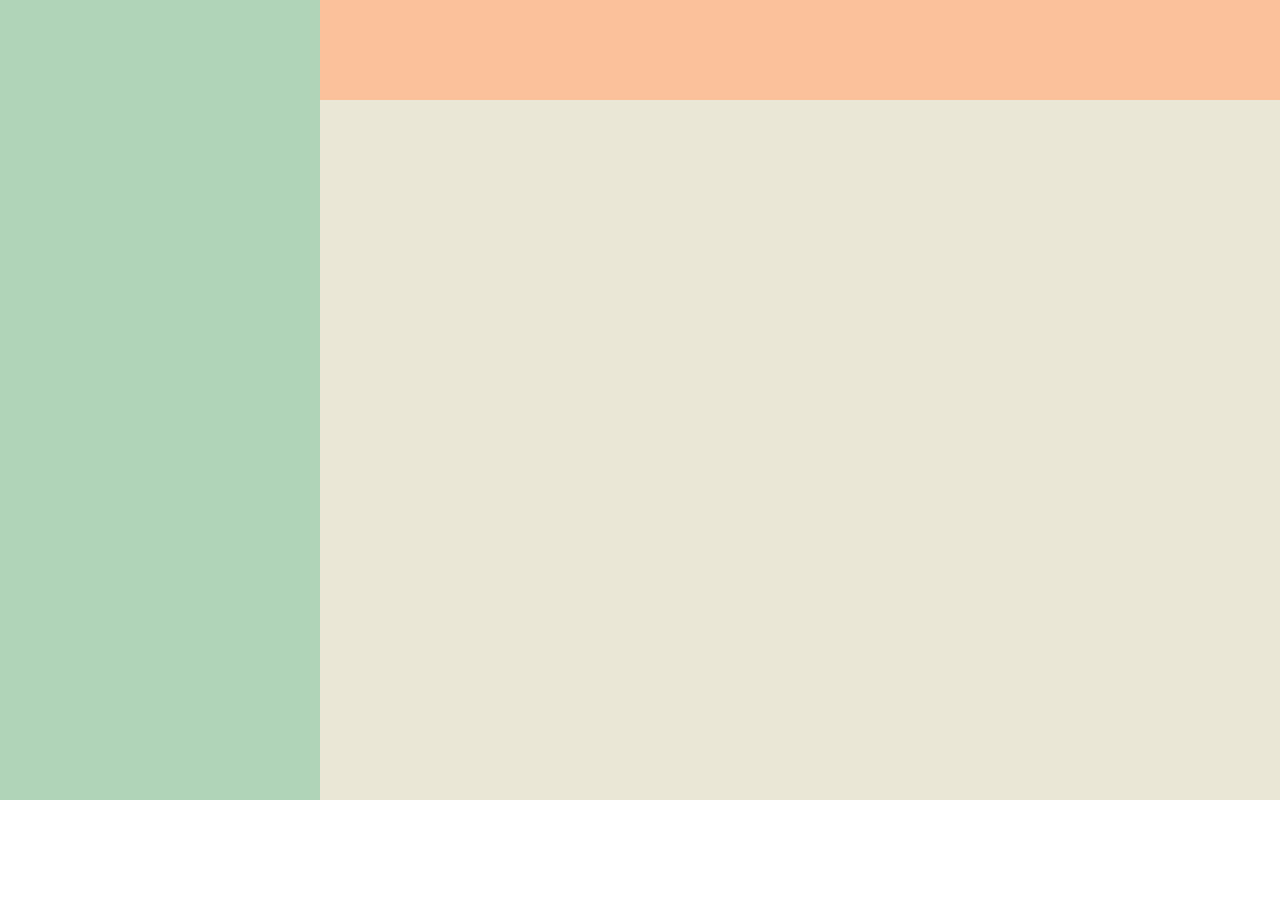
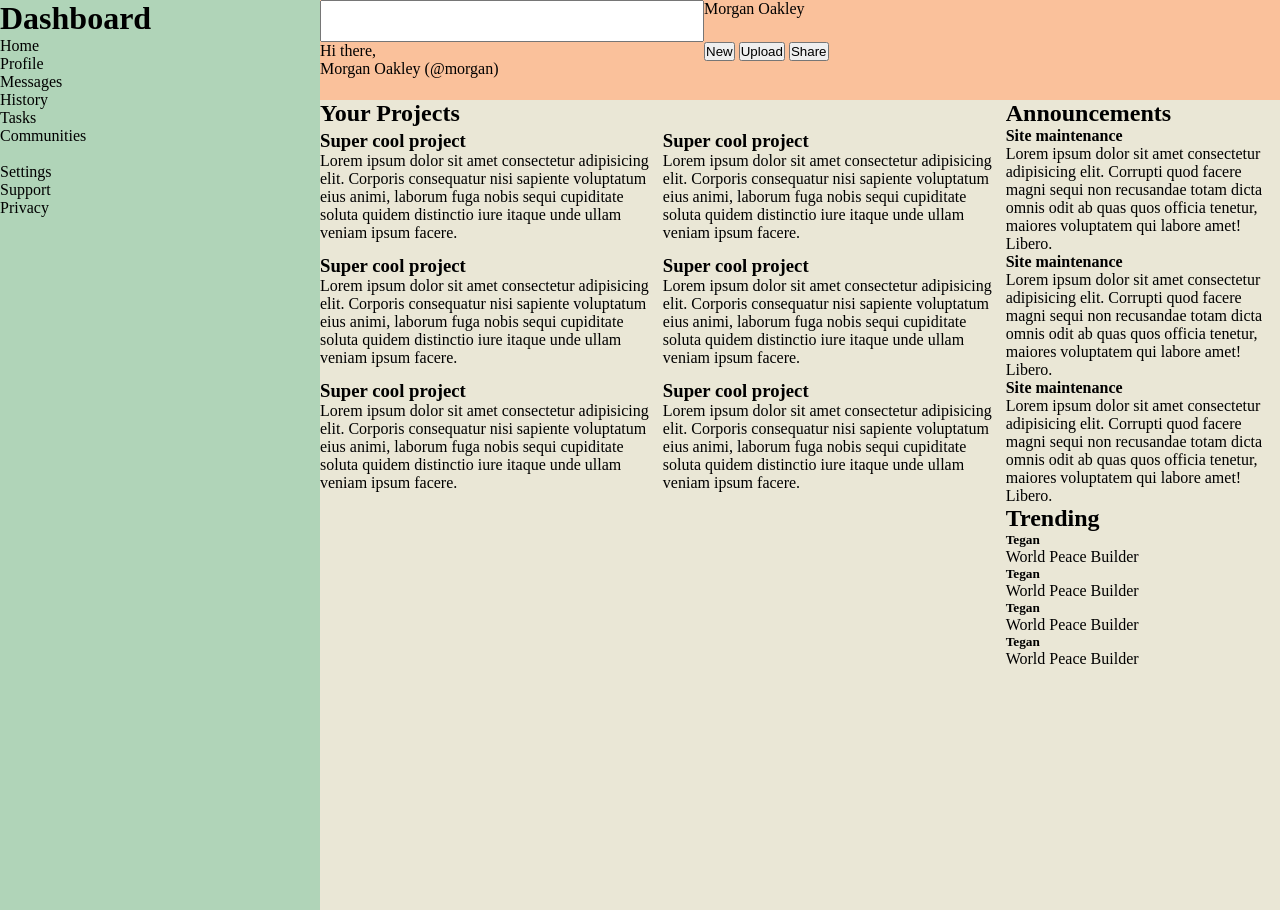
Before and after one commit to confett0/odin-dashboard, a plain HTML site: page index.html in a window 1280 px wide. Before the commit the page ends 800 px from the top, so only its background shows below. Drawn offline with Linux system fonts and the light colour scheme.

Commit message:
Add dummy content

```diff
--- a/index.html
+++ b/index.html
@@ -1,5 +1,6 @@
 <!DOCTYPE html>
 <html lang="en">
+
 <head>
     <meta charset="UTF-8">
     <meta http-equiv="X-UA-Compatible" content="IE=edge">
@@ -7,9 +8,116 @@
     <title>Odin Dashboard</title>
     <link rel="stylesheet" href="style.css">
 </head>
+
 <body>
-    <div class="sidebar"></div>
-    <div class="header"></div>
-    <div class="main-content"></div>
+    <div class="sidebar">
+        <h1>Dashboard</h1>
+        <ul>
+            <li>Home</li>
+            <li>Profile</li>
+            <li>Messages</li>
+            <li>History</li>
+            <li>Tasks</li>
+            <li>Communities</li>
+            <li></li>
+            <li>Settings</li>
+            <li>Support</li>
+            <li>Privacy</li>
+        </ul>
+
+    </div>
+    <div class="header">
+        <input type="search" name="" id="">
+        <div class="user-info">Morgan Oakley</div>
+        <div class="welcome-msg">Hi there,<br>Morgan Oakley (@morgan)</div>
+        <div class="buttons">
+            <button type="button">New</button>
+            <button type="button">Upload</button>
+            <button type="button">Share</button>
+        </div>
+    </div>
+    <div class="main-content">
+        <div class="projects">
+            <h2>Your Projects</h2>
+            <div class="project-card">
+                <h3>Super cool project</h3>
+                <p>Lorem ipsum dolor sit amet consectetur adipisicing elit. Corporis consequatur nisi sapiente
+                    voluptatum eius animi, laborum fuga nobis sequi cupiditate soluta quidem distinctio iure itaque unde
+                    ullam veniam ipsum facere.</p>
+            </div>
+            <div class="project-card">
+                <h3>Super cool project</h3>
+                <p>Lorem ipsum dolor sit amet consectetur adipisicing elit. Corporis consequatur nisi sapiente
+                    voluptatum eius animi, laborum fuga nobis sequi cupiditate soluta quidem distinctio iure itaque unde
+                    ullam veniam ipsum facere.</p>
+            </div>
+            <div class="project-card">
+                <h3>Super cool project</h3>
+                <p>Lorem ipsum dolor sit amet consectetur adipisicing elit. Corporis consequatur nisi sapiente
+                    voluptatum eius animi, laborum fuga nobis sequi cupiditate soluta quidem distinctio iure itaque unde
+                    ullam veniam ipsum facere.</p>
+            </div>
+            <div class="project-card">
+                <h3>Super cool project</h3>
+                <p>Lorem ipsum dolor sit amet consectetur adipisicing elit. Corporis consequatur nisi sapiente
+                    voluptatum eius animi, laborum fuga nobis sequi cupiditate soluta quidem distinctio iure itaque unde
+                    ullam veniam ipsum facere.</p>
+            </div>
+            <div class="project-card">
+                <h3>Super cool project</h3>
+                <p>Lorem ipsum dolor sit amet consectetur adipisicing elit. Corporis consequatur nisi sapiente
+                    voluptatum eius animi, laborum fuga nobis sequi cupiditate soluta quidem distinctio iure itaque unde
+                    ullam veniam ipsum facere.</p>
+            </div>
+            <div class="project-card">
+                <h3>Super cool project</h3>
+                <p>Lorem ipsum dolor sit amet consectetur adipisicing elit. Corporis consequatur nisi sapiente
+                    voluptatum eius animi, laborum fuga nobis sequi cupiditate soluta quidem distinctio iure itaque unde
+                    ullam veniam ipsum facere.</p>
+            </div>
+        </div>
+        <div class="announcements">
+            <h2>Announcements</h2>
+            <div class="news-card">
+                <h4>Site maintenance</h4>
+                <p>Lorem ipsum dolor sit amet consectetur adipisicing elit. Corrupti quod facere magni sequi non
+                    recusandae totam dicta omnis odit ab quas quos officia tenetur, maiores voluptatem qui labore amet!
+                    Libero.</p>
+            </div>
+            <div class="news-card">
+                <h4>Site maintenance</h4>
+                <p>Lorem ipsum dolor sit amet consectetur adipisicing elit. Corrupti quod facere magni sequi non
+                    recusandae totam dicta omnis odit ab quas quos officia tenetur, maiores voluptatem qui labore amet!
+                    Libero.</p>
+            </div>
+            <div class="news-card">
+                <h4>Site maintenance</h4>
+                <p>Lorem ipsum dolor sit amet consectetur adipisicing elit. Corrupti quod facere magni sequi non
+                    recusandae totam dicta omnis odit ab quas quos officia tenetur, maiores voluptatem qui labore amet!
+                    Libero.</p>
+            </div>
+        </div>
+        <div class="trending">
+            <h2>Trending</h2>
+            <div class="trending-card">
+                <h5>Tegan</h5>
+                <p>World Peace Builder</p>
+            </div>
+            <div class="trending-card">
+                <h5>Tegan</h5>
+                <p>World Peace Builder</p>
+            </div>
+            <div class="trending-card">
+                <h5>Tegan</h5>
+                <p>World Peace Builder</p>
+            </div>
+            <div class="trending-card">
+                <h5>Tegan</h5>
+                <p>World Peace Builder</p>
+            </div>
+        </div>
+    </div>
+    </div>
 </body>
+
 </html>
--- a/style.css
+++ b/style.css
@@ -20,10 +20,27 @@ body {
     grid-column: 2;
     grid-row: 1;
     background-color: #fac19b;
+    display: grid;
+    grid-template-columns: 2fr 3fr;
 }
 
 .main-content {
     grid-column: 2;
     grid-row: 2;
     background-color: #eae7d6;
+    display: grid;
+    grid-template: 1fr 1fr / 5fr 2fr;
 }
+
+.projects {
+    display: grid;
+    grid-template: 30px repeat(3,1fr) / 1fr 1fr;
+}
+
+.projects h2 {
+    grid-column: 1 / 3;
+}
+
+.trending {
+    grid-column: 2;
+}
```
